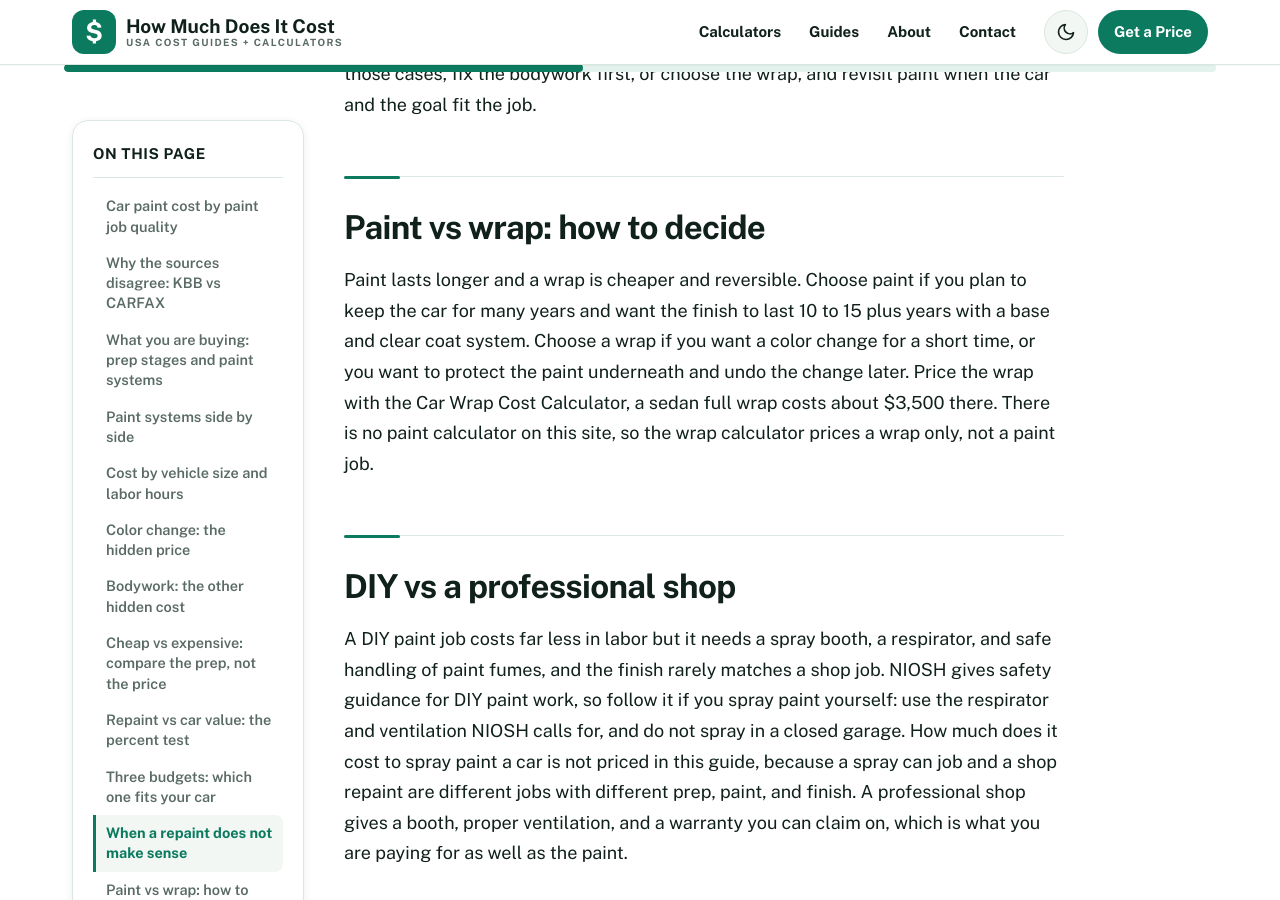
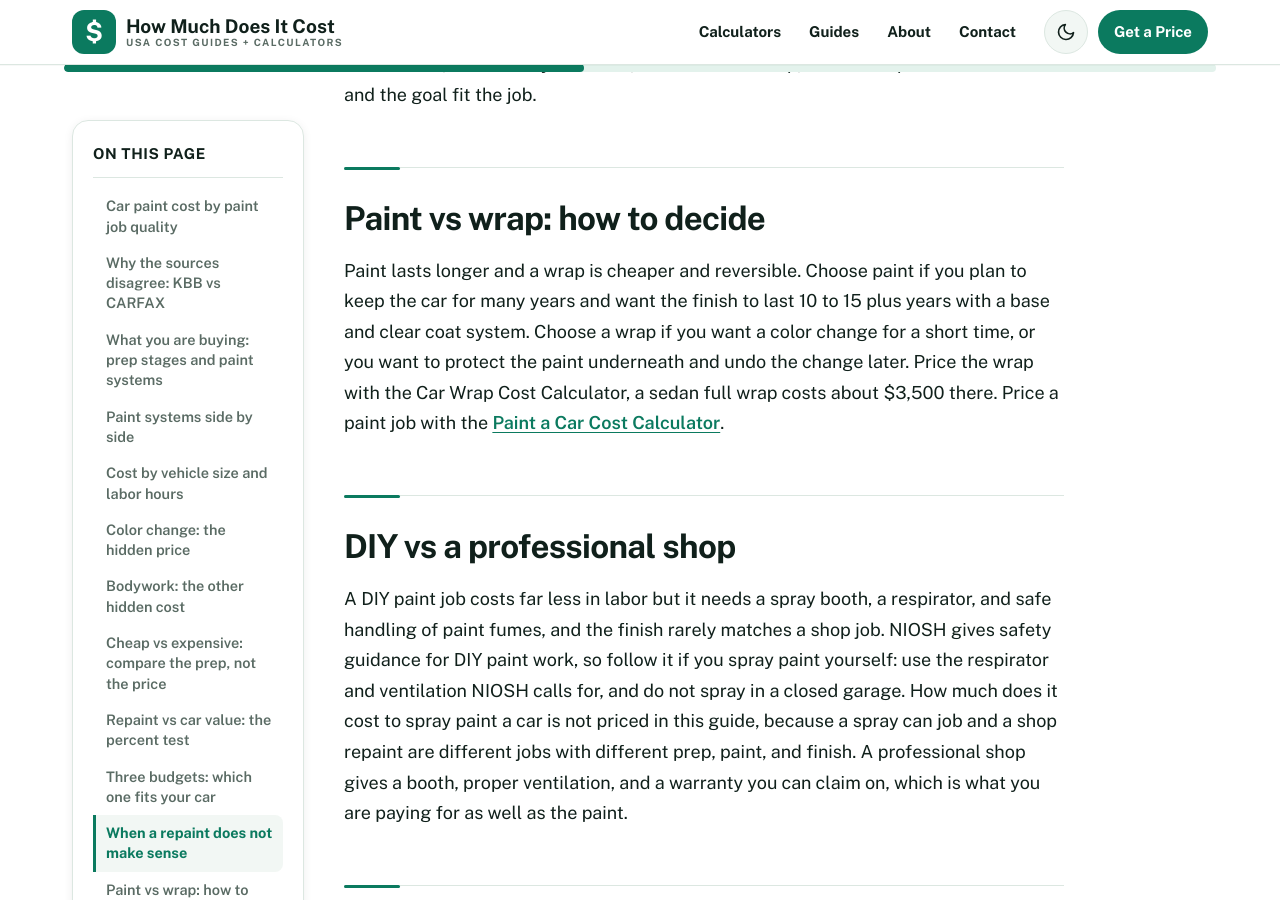
Before and after one commit to zaidmeo09-dhangal/howmuchdoesitcostusa, a Jekyll site: the page built from _posts/2026-11-14-how-much-does-it-cost-to-paint-a-car.md, in a window 1280 px wide and 900 px high, scrolled down 7643 px. Built offline with Jekyll 4.4.1, drawn with Linux system fonts in a browser that asks for light colours; some web fonts are replaced; some of the changed text lies outside the part shown.

Commit message:
Initial deploy: add _posts/2026-11-14-how-much-does-it-cost-to-paint-a-car.md

```diff
--- a/_posts/2026-11-14-how-much-does-it-cost-to-paint-a-car.md
+++ b/_posts/2026-11-14-how-much-does-it-cost-to-paint-a-car.md
@@ -8,12 +8,11 @@ permalink: /blog/how-much-does-it-cost-to-paint-a-car/
 breadcrumb: Blog
 guide_category: "Car Costs"
 card_price: "$1,500 - $10,000"
-calculator_url: "/car-wrap-cost-calculator/"
-calculator_name: "Car Wrap Cost Calculator"
-calculator_heading: "Price your own wrap"
+calculator_url: "/paint-a-car-cost-calculator/"
+calculator_name: "Paint a Car Cost Calculator"
+calculator_heading: "Price your own paint job"
 image: /assets/images/blog/paint-a-car-cost/feature.webp
 image_alt: "Technician spray painting a car body with a paint spray gun in a spray booth"
-calculator_note: "This calculator prices a vinyl wrap only, not a paint job."
 schema: |
   {
     "@context": "https://schema.org",
@@ -143,7 +142,7 @@ schema: |
 ---
 
 <div class="answer">
-<p><strong>Direct answer:</strong> A typical quality repaint for a sedan in the USA costs about $3,500, with a sample range of $1,500 to $10,000 by quality. For a vinyl wrap instead, use the <a href="{{ '/car-wrap-cost-calculator/' | relative_url }}">Car Wrap Cost Calculator</a> to price the wrap.</p>
+<p><strong>Direct answer:</strong> A typical quality repaint for a sedan in the USA costs about $3,500, with a sample range of $1,500 to $10,000 by quality. Price your own job with the <a href="{{ '/paint-a-car-cost-calculator/' | relative_url }}">Paint a Car Cost Calculator</a>. For a vinyl wrap instead, use the <a href="{{ '/car-wrap-cost-calculator/' | relative_url }}">Car Wrap Cost Calculator</a> to price the wrap.</p>
 <p class="note">All prices on this page are sample estimated USA ranges, not quotes. Your real price depends on your car size, the paint quality, the prep work, and the shop you choose.</p>
 </div>
 
@@ -246,7 +245,7 @@ schema: |
 
 ## Paint vs wrap: how to decide
 
-<p>Paint lasts longer and a wrap is cheaper and reversible. Choose paint if you plan to keep the car for many years and want the finish to last 10 to 15 plus years with a base and clear coat system. Choose a wrap if you want a color change for a short time, or you want to protect the paint underneath and undo the change later. Price the wrap with the Car Wrap Cost Calculator, a sedan full wrap costs about $3,500 there. There is no paint calculator on this site, so the wrap calculator prices a wrap only, not a paint job.</p>
+<p>Paint lasts longer and a wrap is cheaper and reversible. Choose paint if you plan to keep the car for many years and want the finish to last 10 to 15 plus years with a base and clear coat system. Choose a wrap if you want a color change for a short time, or you want to protect the paint underneath and undo the change later. Price the wrap with the Car Wrap Cost Calculator, a sedan full wrap costs about $3,500 there. Price a paint job with the <a href="{{ '/paint-a-car-cost-calculator/' | relative_url }}">Paint a Car Cost Calculator</a>.</p>
 
 ## DIY vs a professional shop
 
@@ -390,6 +389,7 @@ Painting the door jambs, the engine bay, and the trunk costs extra, because the
 ## Related links
 
 <div class="grid related-grid">
+<div class="card related-card"><div class="card-art" aria-hidden="true"><svg aria-hidden="true" width="30" height="30" viewBox="0 0 24 24" fill="none" stroke="currentColor" stroke-width="1.8" stroke-linecap="round" stroke-linejoin="round"><path d="M4.5 11 6 7.2A2 2 0 0 1 7.9 6h8.2a2 2 0 0 1 1.9 1.2L19.5 11"/><rect x="3" y="11" width="18" height="5.5" rx="1.5"/><circle cx="7.5" cy="18" r="1.8"/><circle cx="16.5" cy="18" r="1.8"/></svg></div><div class="card-top"><span class="card-cat">Car</span></div><h3><a href="{{ '/paint-a-car-cost-calculator/' | relative_url }}">Paint a Car Cost Calculator</a></h3><p class="price">$1,500 - $10,000</p><a class="card-cta" href="{{ '/paint-a-car-cost-calculator/' | relative_url }}">Calculate your price &rarr;</a></div>
 <div class="card related-card"><div class="card-art" aria-hidden="true"><svg aria-hidden="true" width="30" height="30" viewBox="0 0 24 24" fill="none" stroke="currentColor" stroke-width="1.8" stroke-linecap="round" stroke-linejoin="round"><path d="M4.5 11 6 7.2A2 2 0 0 1 7.9 6h8.2a2 2 0 0 1 1.9 1.2L19.5 11"/><rect x="3" y="11" width="18" height="5.5" rx="1.5"/><circle cx="7.5" cy="18" r="1.8"/><circle cx="16.5" cy="18" r="1.8"/></svg></div><div class="card-top"><span class="card-cat">Car</span></div><h3><a href="{{ '/car-wrap-cost-calculator/' | relative_url }}">Car Wrap Cost Calculator</a></h3><p class="price">$2,500 - $5,500</p><a class="card-cta" href="{{ '/car-wrap-cost-calculator/' | relative_url }}">Calculate your price &rarr;</a></div>
 <div class="card related-card"><div class="card-art" aria-hidden="true"><svg aria-hidden="true" width="30" height="30" viewBox="0 0 24 24" fill="none" stroke="currentColor" stroke-width="1.8" stroke-linecap="round" stroke-linejoin="round"><path d="M3 4h13v6H3z"/><path d="M16 7h2a2 2 0 0 1 2 2v2"/><path d="M18 11v7a2 2 0 0 1-2 2h-1a2 2 0 0 1-2-2v-4"/></svg></div><div class="card-top"><span class="card-cat">Home</span></div><h3><a href="{{ '/house-painting-cost-calculator/' | relative_url }}">House Painting Cost Calculator</a></h3><p class="price">$2,800 - $6,800</p><a class="card-cta" href="{{ '/house-painting-cost-calculator/' | relative_url }}">Calculate your price &rarr;</a></div>
 <div class="card related-card"><div class="card-art" aria-hidden="true"><svg aria-hidden="true" width="30" height="30" viewBox="0 0 24 24" fill="none" stroke="currentColor" stroke-width="1.8" stroke-linecap="round" stroke-linejoin="round"><path d="M12 3s6 6.5 6 11a6 6 0 0 1-12 0c0-4.5 6-11 6-11z"/><path d="M9.5 14a2.5 2.5 0 0 0 2.5 2.5"/></svg></div><div class="card-top"><span class="card-cat">Car</span></div><h3><a href="{{ '/oil-change-cost-calculator/' | relative_url }}">Oil Change Cost Calculator</a></h3><p class="price">$45 - $140</p><a class="card-cta" href="{{ '/oil-change-cost-calculator/' | relative_url }}">Calculate your price &rarr;</a></div>
```
